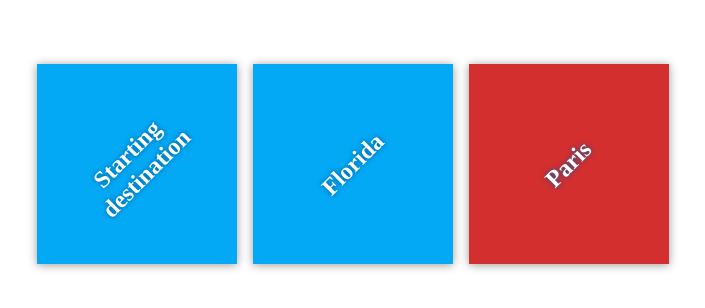
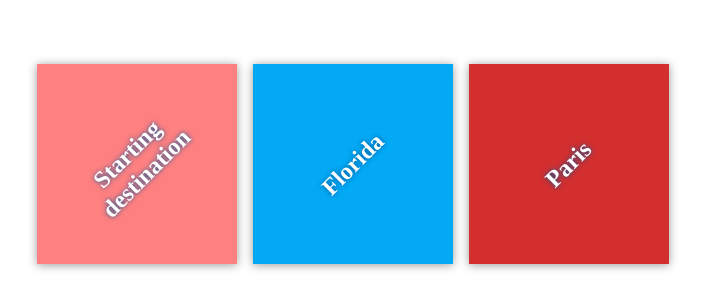
Before and after one commit to NehalNagy/my-travel-plans, a plain HTML site: page index.html in a window 1280 px wide. Shown: the part 236-544 px from the top of the page, without its empty margins (287-992 px from the left). Drawn offline with Linux system fonts and the light colour scheme.

Commit message:
Style Destination

```diff
--- a/css/app.css
+++ b/css/app.css
@@ -45,7 +45,9 @@ h2 {
     transform: rotate(-45deg);
     text-shadow: 0 0 5px #01579b;
 }
-
+#first {
+    background-color: #ff8080;
+}
 #florida {
     background-color: #03a9f4;
 }
```
